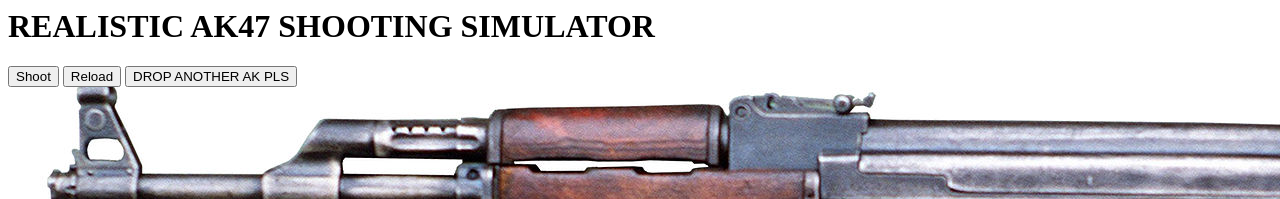
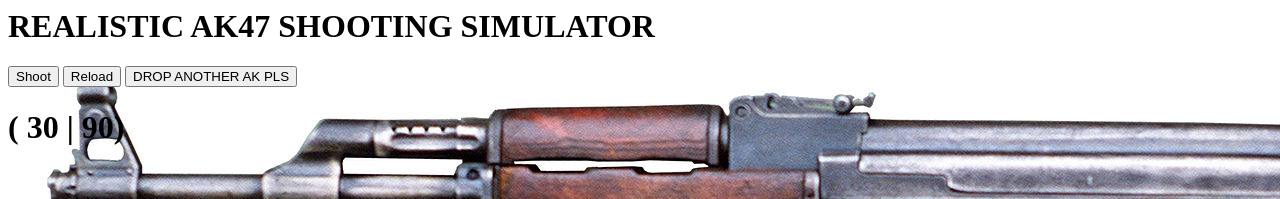
Before and after one commit to dajanto/ak47-simulator, a plain HTML site: page ak47simulator.html in a window 1280 px wide. Shown: the top 199 px of the page. Drawn offline with Linux system fonts and the light colour scheme.

Commit message:
NaN init fix

```diff
--- a/ak47simulator.html
+++ b/ak47simulator.html
@@ -5,7 +5,7 @@
 		<button id="shoot" onclick="shoot()">Shoot</button>
 		<button id="reload" onclick="reload()">Reload</button>
 		<button id="dropakpls" onclick="grabNewAK()">DROP ANOTHER AK PLS</button>
-		<h2 id="ammo"></h2>
+		<h1 id="ammo"></h1>
 	</div>
 	<script src="ak47simulator.js"></script>
 	</body>
--- a/ak47simulator.js
+++ b/ak47simulator.js
@@ -1,5 +1,6 @@
-var bullets;
-var rounds;
+var bullets = 30;
+var rounds = 90;
+displayAmmo();
 
 // Sounds
 var sound_shoot = new Audio("sounds/shoot.wav");
```
